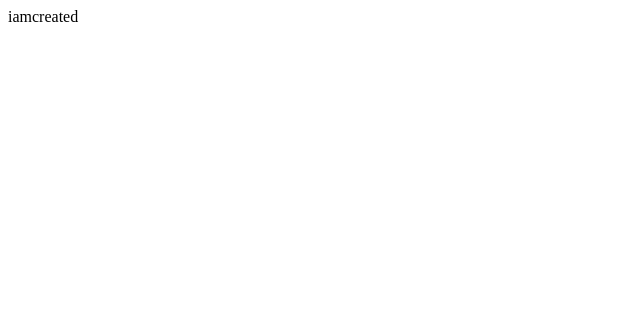
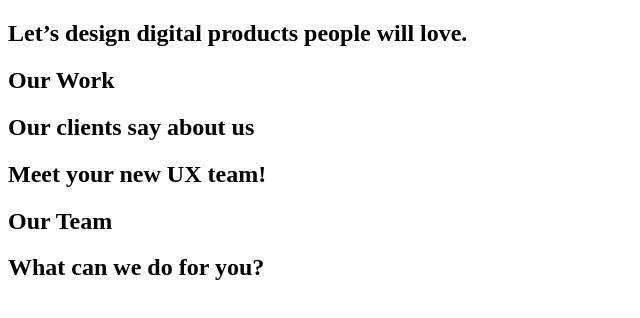
Before and after one commit to vonblum/project, a plain HTML site: page index.html in a window 1280 px wide. Shown: the whole page, without its empty margins (0-640 px from the left). Drawn offline with Linux system fonts and the light colour scheme.

Commit message:
titles added

```diff
--- a/index.html
+++ b/index.html
@@ -1 +1,56 @@
-iamcreated
+<!DOCTYPE html>
+<html>
+  <head>
+    <meta charset="UTF-8">
+    <meta name="viewport" content="width=device-width, initial-scale-1.0">
+    <meta http-equiv="X-UA-Compatible" content="ie=edge">
+    <title>HTML exercise 1</title>
+    <link rel="stylesheet" href="style.css">
+  </head>
+
+  <body>
+    <section class="hero">
+      <header>
+        <h1>
+          Let’s design digital products people will love.
+        </h1>
+      </header>
+    </section>
+
+    <section>
+      <h1>
+        Our Work
+      </h1>
+    </section>
+
+    <section class="carousel">
+      <h1>
+        Our clients say about us
+      </h1>
+    </section>
+
+    <section>
+      <h1>
+        Meet your new UX team!
+      </h1>
+    </section>
+
+    <section class="team">
+      <h1>
+        Our Team
+      </h1>
+    </section>
+
+    <section class="contact">
+      <h1>
+        What can we do for you?
+      </h1>
+    </section>
+
+    <footer>
+      <h1>
+      </h1>
+    </footer>
+
+  </body>
+</html>
```
Also changed, not shown: style.css (added).
